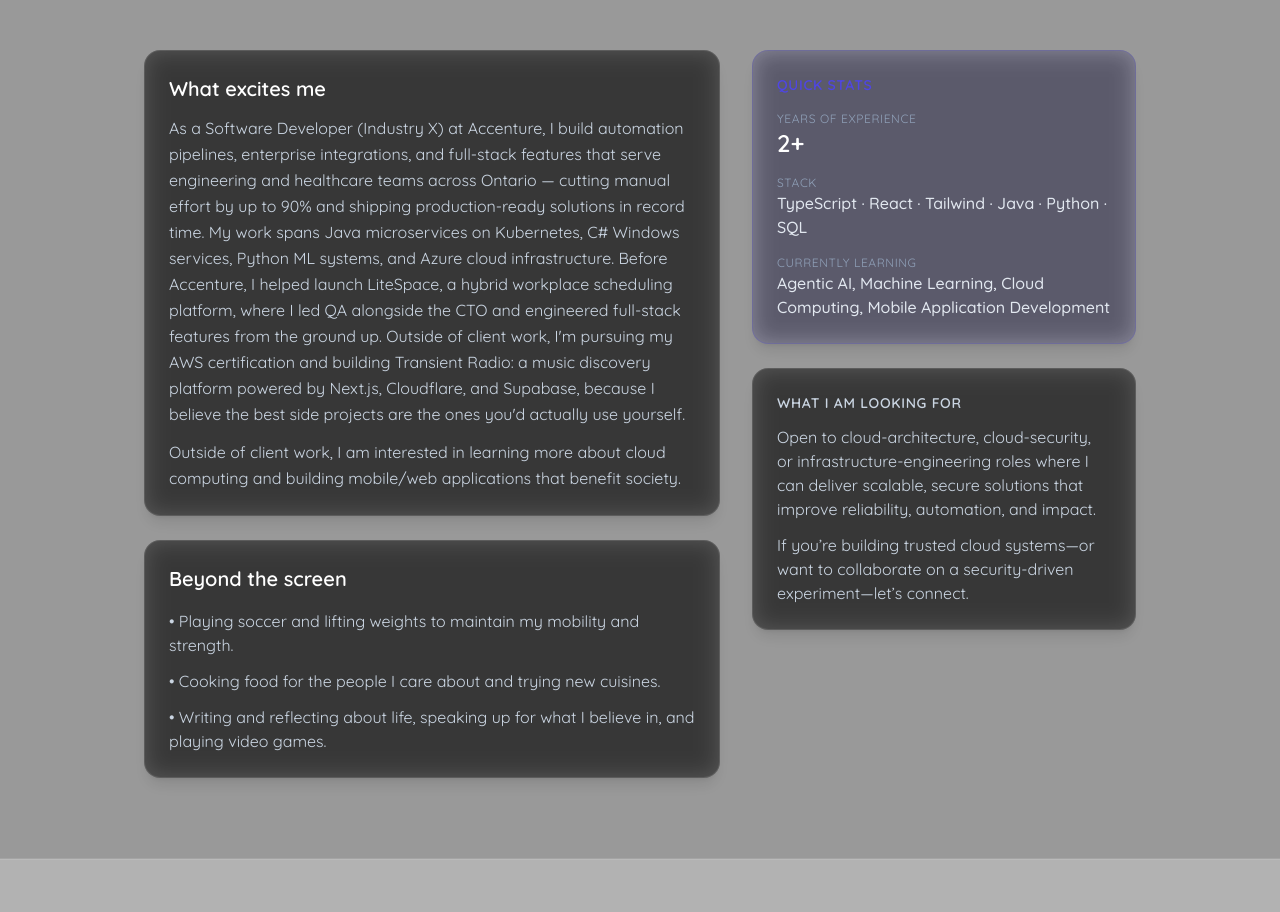
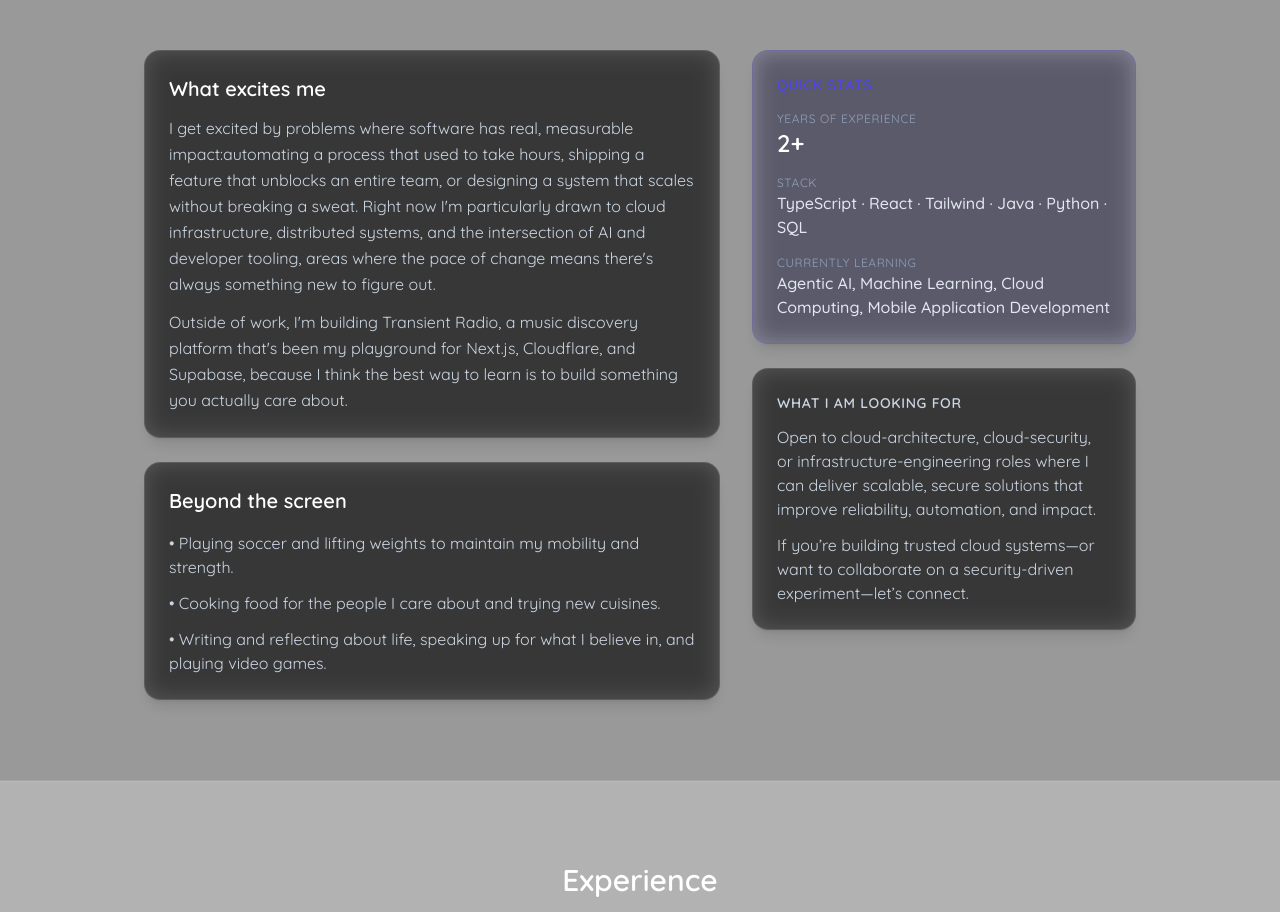
Before and after one commit to haarisyahya/Portfolio-Website, a Next.js app in the folder resume-site/: page / in a window 1280 px wide. Shown: the part 1130-2042 px from the top of the page. Built offline with nearby package versions, Linux system fonts and the light colour scheme.

Commit message:
information updates

```diff
--- a/resume-site/src/app/components/about.tsx
+++ b/resume-site/src/app/components/about.tsx
@@ -20,10 +20,10 @@
           <div className="rounded-2xl border border-white/10 bg-black/40 p-6 backdrop-blur-md shadow-lg">
             <h3 className="text-xl font-semibold text-white">What excites me</h3>
             <p className="mt-3 text-slate-300 leading-relaxed">
-            As a Software Developer (Industry X) at Accenture, I build automation pipelines, enterprise integrations, and full-stack features that serve engineering and healthcare teams across Ontario — cutting manual effort by up to 90% and shipping production-ready solutions in record time. My work spans Java microservices on Kubernetes, C# Windows services, Python ML systems, and Azure cloud infrastructure. Before Accenture, I helped launch LiteSpace, a hybrid workplace scheduling platform, where I led QA alongside the CTO and engineered full-stack features from the ground up. Outside of client work, I'm pursuing my AWS certification and building Transient Radio: a music discovery platform powered by Next.js, Cloudflare, and Supabase, because I believe the best side projects are the ones you'd actually use yourself.
+            I get excited by problems where software has real, measurable impact:automating a process that used to take hours, shipping a feature that unblocks an entire team, or designing a system that scales without breaking a sweat. Right now I'm particularly drawn to cloud infrastructure, distributed systems, and the intersection of AI and developer tooling, areas where the pace of change means there's always something new to figure out.
             </p>
             <p className="mt-3 text-slate-300 leading-relaxed">
-              Outside of client work, I am interested in learning more about cloud computing and building mobile/web applications that benefit society.
+            Outside of work, I'm building Transient Radio, a music discovery platform that's been my playground for Next.js, Cloudflare, and Supabase, because I think the best way to learn is to build something you actually care about.
             </p>
           </div>
 
```
